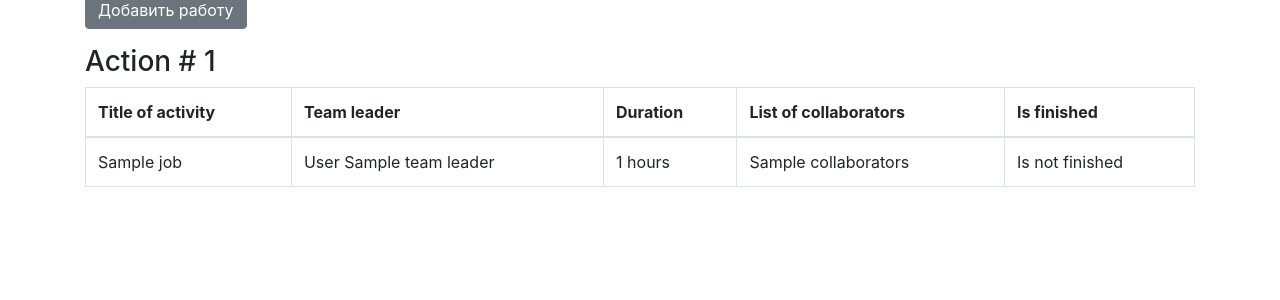
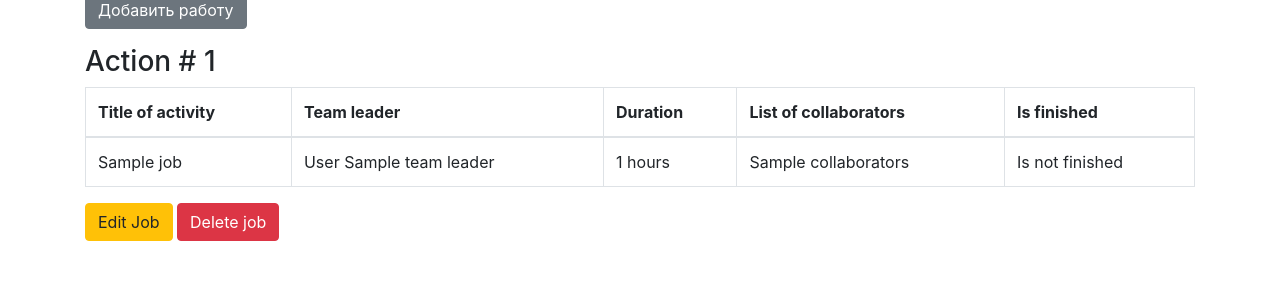
Before and after one commit to KnopMops/YandexL, a Flask app: template app/templates/index.html in a window 1280 px wide. Shown: the part 164-464 px from the top of the page. Run offline with Flask 3, Linux system fonts and the light colour scheme; a user stored in the database is signed in; tables that the repository leaves empty hold one stand-in row (values such as "Sample post"); the template is opened without the code that fills it: most values are stand-ins (such as "Sample title", 1, 10 or a date in 2020); some libraries are stand-ins or nearby versions.

Commit message:
Готовое приложение

```diff
--- a/app/main.py
+++ b/app/main.py
@@ -126,6 +126,59 @@ def add_job():
     return render_template("add_job.html", title="Adding a Job", form=form)
 
 
+@app.route("/edit_job/<int:id>", methods=["GET", "POST"])
+@login_required
+def edit_job(id):
+    form = JobForm()
+
+    db_sess = db_session.create_session()
+    job = db_sess.query(Job).filter(Job.id == id).first()
+
+    if not job:
+        abort(404)
+
+    if job.user_id != current_user.id and current_user.id != 1:
+        abort(403)
+
+    if request.method == "GET":
+        form.title.data = job.title
+        form.team_leader_id.data = job.team_leader_id
+        form.work_size.data = job.work_size
+        form.collaborators.data = job.collaborators
+        form.is_finished.data = job.is_finished
+
+    if form.validate_on_submit():
+        job.title = form.title.data
+        job.team_leader_id = form.team_leader_id.data
+        job.work_size = form.work_size.data
+        job.collaborators = form.collaborators.data
+        job.is_finished = form.is_finished.data
+
+        db_sess.commit()
+
+        return redirect("/")
+
+    return render_template("add_job.html", title="Редактирование работы", form=form)
+
+
+@app.route("/delete_job/<int:id>", methods=["GET", "POST"])
+@login_required
+def delete_job(id):
+    db_sess = db_session.create_session()
+    job = db_sess.query(Job).filter(Job.id == id).first()
+
+    if not job:
+        abort(404)
+
+    if job.user_id != current_user.id and current_user.id != 1:
+        abort(403)
+
+    db_sess.delete(job)
+    db_sess.commit()
+
+    return redirect("/")
+
+
 if __name__ == "__main__":
     if not os.path.exists("db"):
         os.makedirs("db")
--- a/app/templates/index.html
+++ b/app/templates/index.html
@@ -1,7 +1,9 @@
 {% extends "base.html" %} {% block content %}
 <h2>Works log</h2>
 {% if current_user.is_authenticated %}
-<a href="/add_job" class="btn btn-secondary mb-3">Добавить работу</a>
+<a href="{{ url_for('add_job') }}" class="btn btn-secondary mb-3"
+	>Добавить работу</a
+>
 {% endif %} {% for job in jobs %}
 <h3>Action # {{ loop.index }}</h3>
 <table class="table table-bordered">
@@ -20,8 +22,19 @@
 			<td>{{ job.team_leader.surname }} {{ job.team_leader.name }}</td>
 			<td>{{ job.work_size }} hours</td>
 			<td>{{ job.collaborators }}</td>
-			<td>{{ "Is finished" if job.is_finished else "Is not finished" }}</td>
+			<td>{{ "Finished" if job.is_finished else "Is not finished" }}</td>
 		</tr>
 	</tbody>
 </table>
-{% endfor %} {% endblock %}
+{% if current_user.is_authenticated and (current_user.id == job.user_id or
+current_user.id == 1) %}
+<div>
+	<a href="{{ url_for('edit_job', id=job.id) }}" class="btn btn-warning"
+		>Edit Job</a
+	>
+	<a href="{{ url_for('delete_job', id=job.id) }}" class="btn btn-danger"
+		>Delete job</a
+	>
+</div>
+<br />
+{% endif %} {% endfor %} {% endblock %}
```
